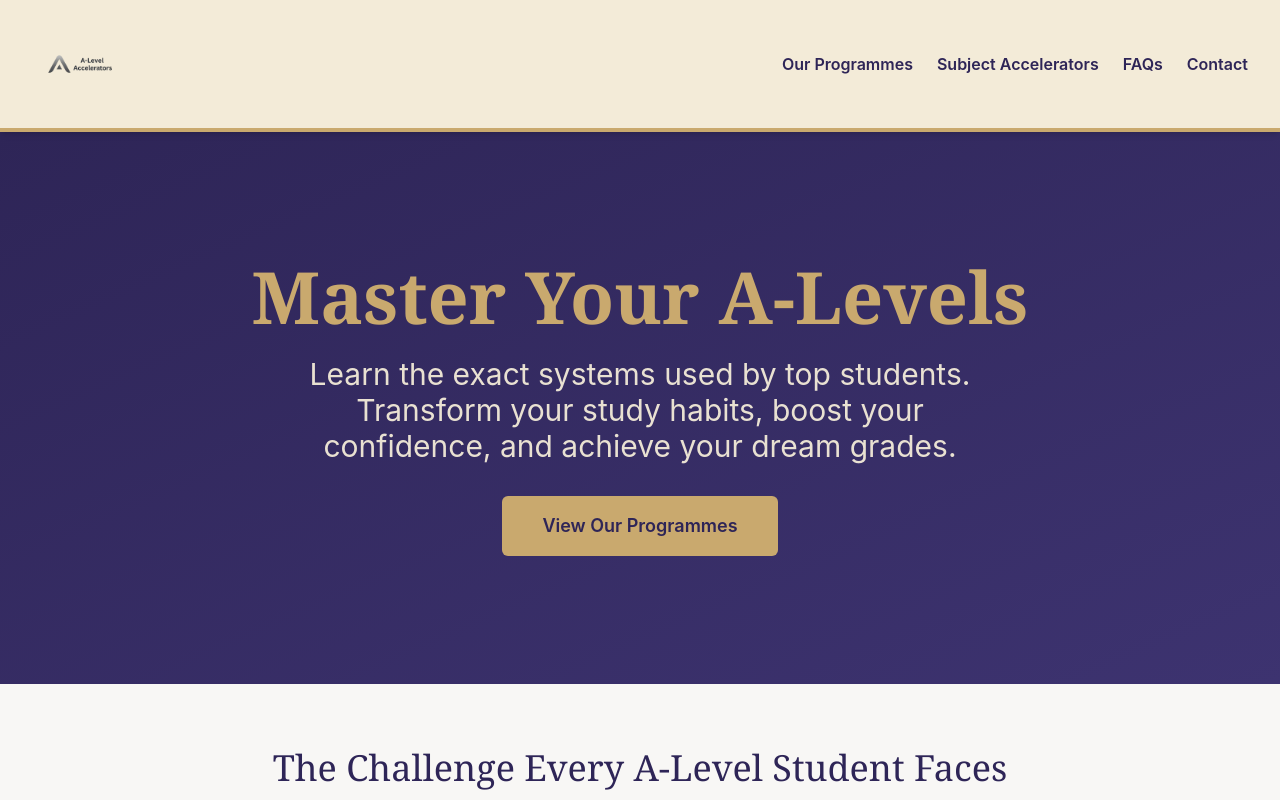
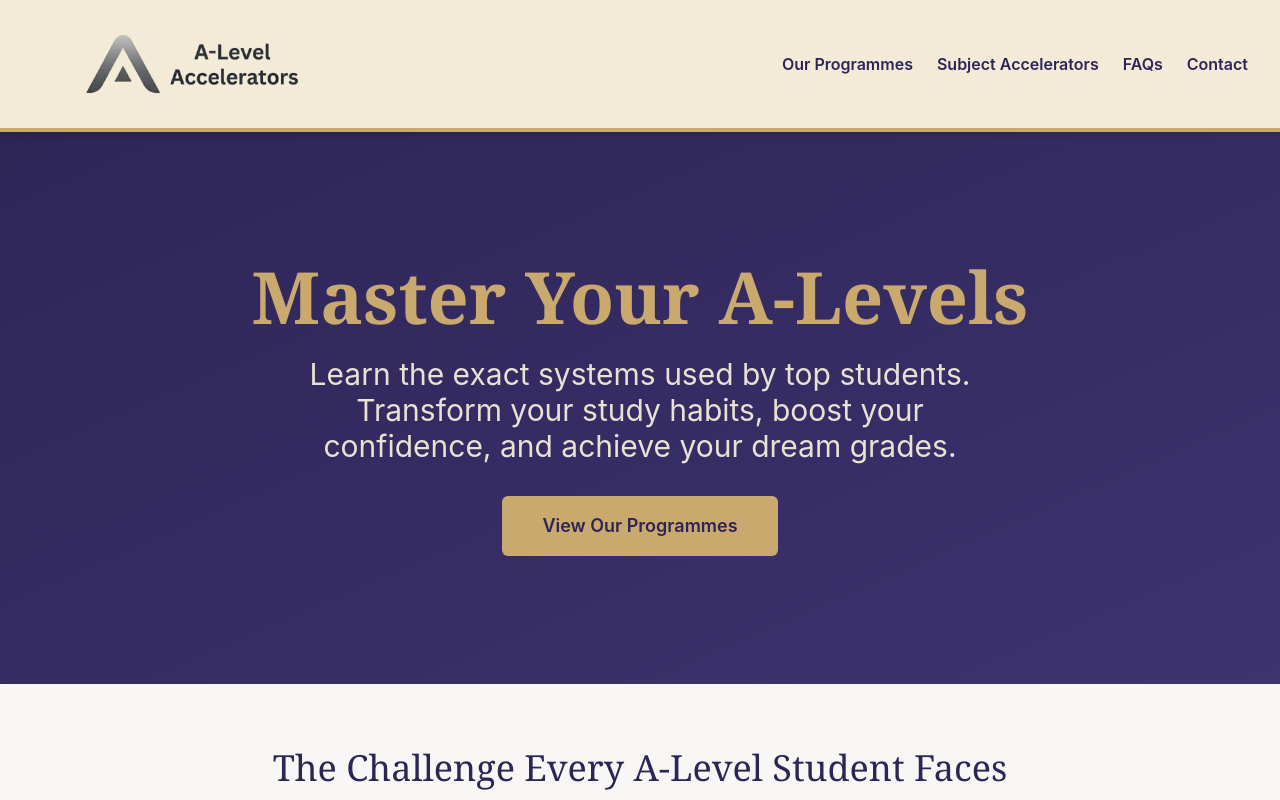
Before and after one commit to StudyAccelerator/Test, a Next.js app: page / in a window 1280 px wide. Shown: the top 800 px of the page. Built offline with nearby package versions, Linux system fonts and the light colour scheme.

Commit message:
Increase logo size with overflow effect
- Logo size: h-24 → h-80 (3.3x larger)
- Add -my-32 negative margins to create overflow effect
- Logo fills the header space visually while header stays h-32
- Logo extends above and below header boundaries for sleek look

```diff
--- a/components/header.tsx
+++ b/components/header.tsx
@@ -23,13 +23,13 @@ export default function Header() {
       className="text-brand-purple py-0 sticky top-0 z-50 shadow-md border-b-4 border-brand-gold transition-colors duration-300"
     >
       <div className="max-w-7xl mx-auto px-8 flex flex-col md:flex-row justify-between items-center gap-0 h-32">
-        <a href="/" className="h-24 w-auto flex items-center">
+        <a href="/" className="h-80 w-auto flex items-center -my-32">
           <Image
             src="/logo-header-new.png"
             alt="A-Level Accelerators"
             width={450}
             height={450}
-            className="h-24 w-auto"
+            className="h-80 w-auto"
             priority
             unoptimized
           />
```
